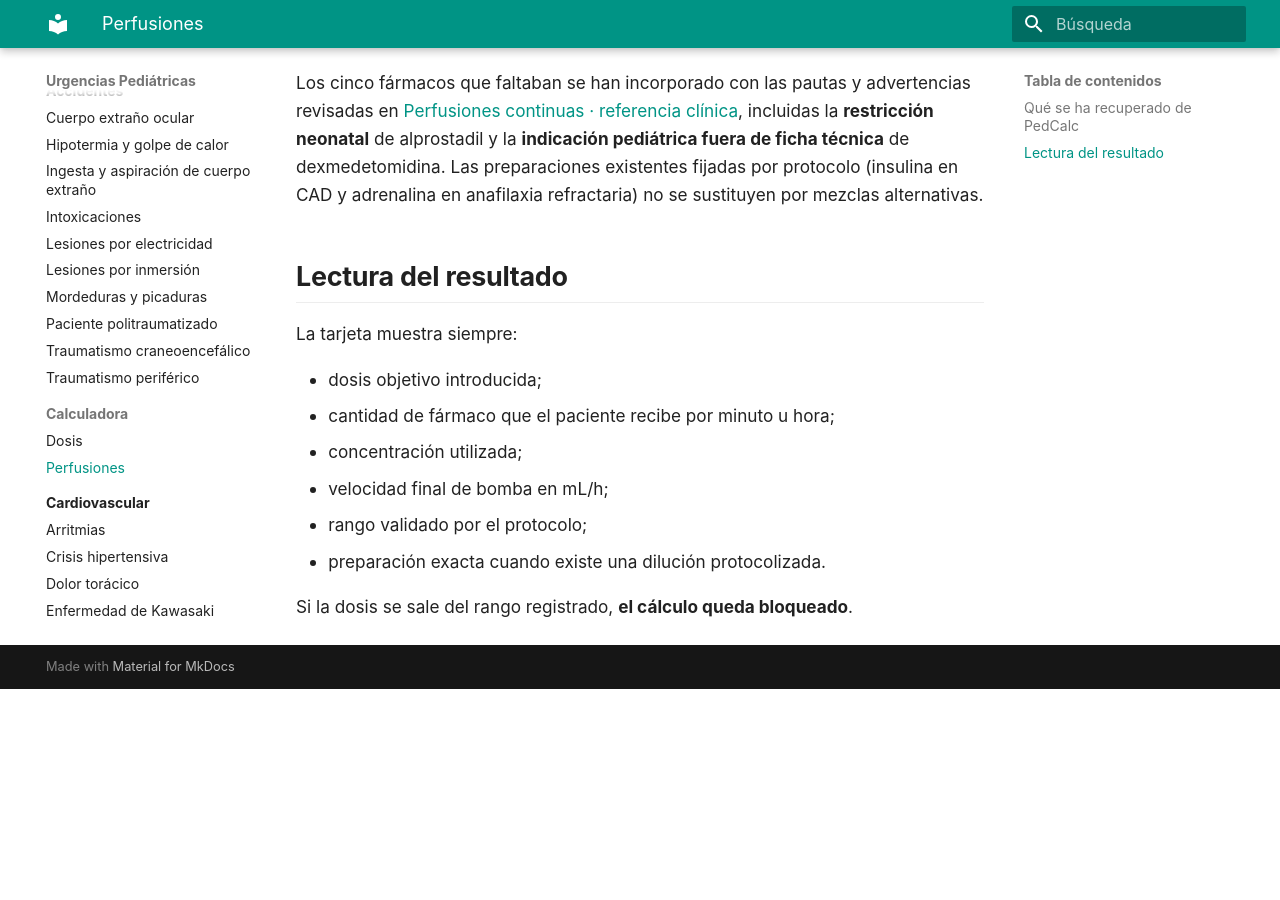
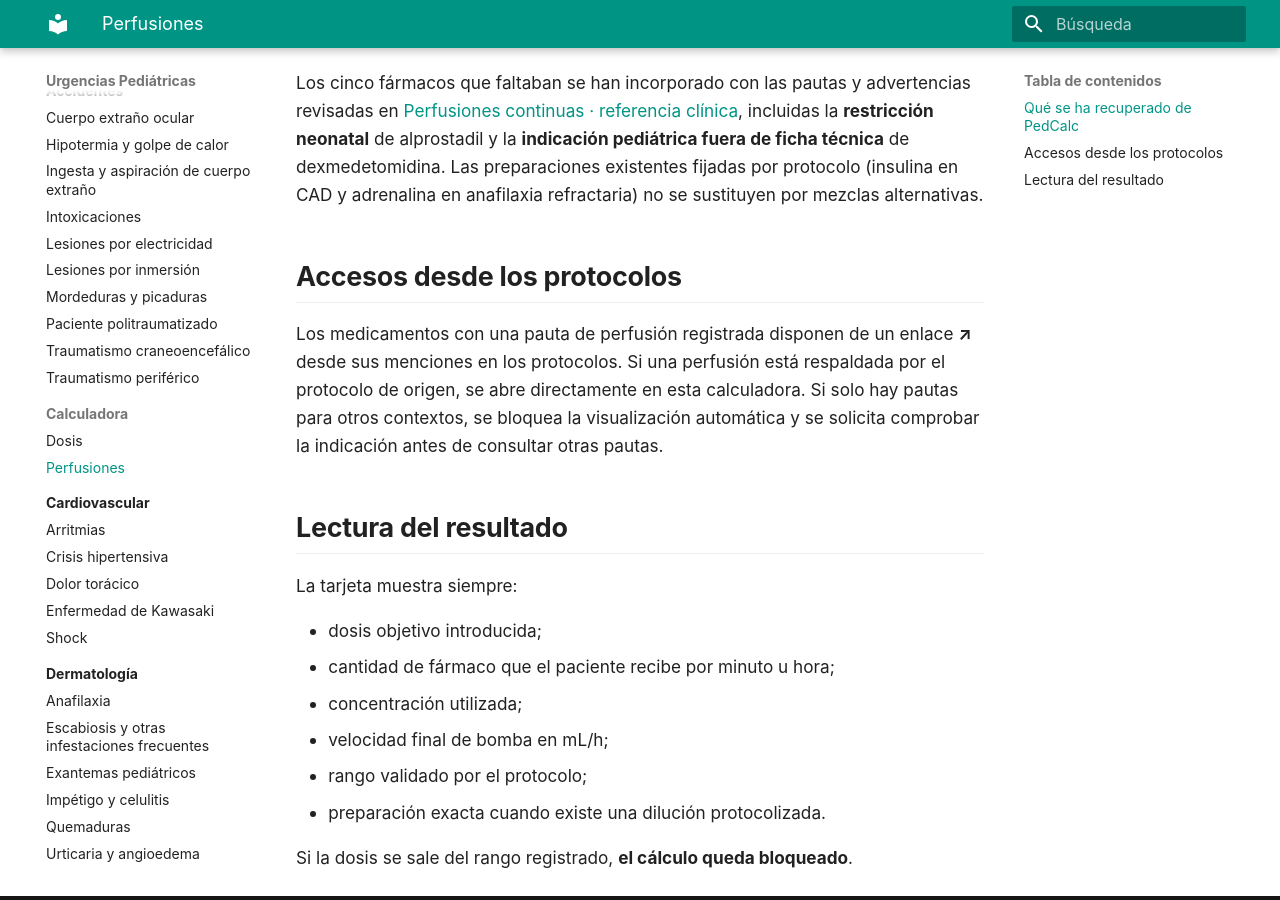
Before and after one commit to gonzaloares/urgencias-pediatricas, an MkDocs documentation site: the page built from docs/perfusiones.md, in a window 1280 px wide and 900 px high, scrolled down 12596 px. Built offline with MkDocs 1.6.1 and Material for MkDocs 9.7.7, drawn with Linux system fonts in a browser that asks for light colours; before the commit the page ends 13285 px from its top, so only the background shows below that.

Commit message:
docs: explicar enlaces clínicos contextuales y restricciones por indicación

```diff
--- a/docs/perfusiones.md
+++ b/docs/perfusiones.md
@@ -48,6 +48,10 @@
 
 Los cinco fármacos que faltaban se han incorporado con las pautas y advertencias revisadas en [Perfusiones continuas · referencia clínica](procedimientos/perfusiones-continuas.md), incluidas la **restricción neonatal** de alprostadil y la **indicación pediátrica fuera de ficha técnica** de dexmedetomidina. Las preparaciones existentes fijadas por protocolo (insulina en CAD y adrenalina en anafilaxia refractaria) no se sustituyen por mezclas alternativas.
 
+## Accesos desde los protocolos
+
+Los medicamentos con una pauta de perfusión registrada disponen de un enlace **↗** desde sus menciones en los protocolos. Si una perfusión está respaldada por el protocolo de origen, se abre directamente en esta calculadora. Si solo hay pautas para otros contextos, se bloquea la visualización automática y se solicita comprobar la indicación antes de consultar otras pautas.
+
 ## Lectura del resultado
 
 La tarjeta muestra siempre:
```
